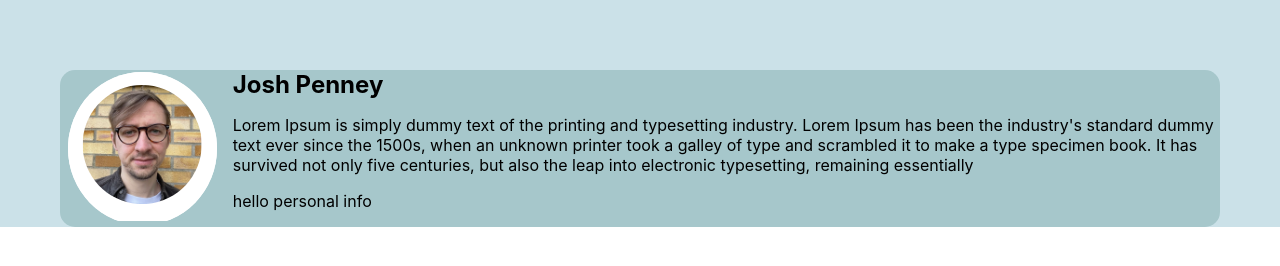
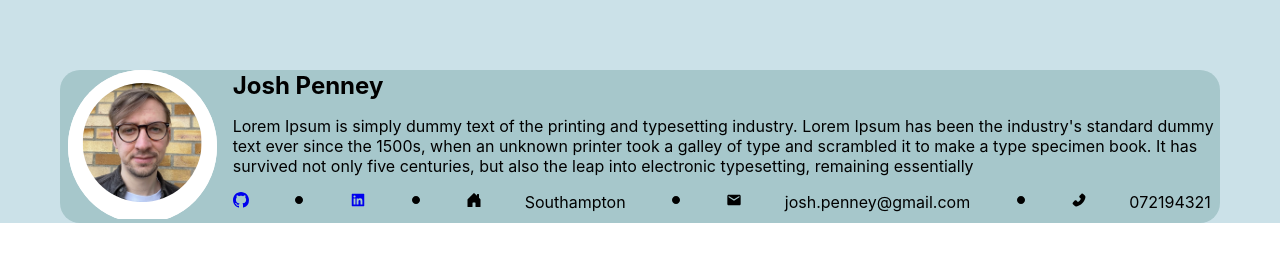
Before and after one commit to josh-p-git/josh-p-git.github.io, a React (Create React App) app: page / in a window 1280 px wide. Shown: the part 370-636 px from the top of the page. Built offline with nearby package versions, Linux system fonts and the light colour scheme.

Commit message:
added 2 more components on the personal templates also added react icons

```diff
--- a/src/App.css
+++ b/src/App.css
@@ -1,3 +1,5 @@
 .josh {
+  width: 100%;
+  height: 100%;
   background-color: #CBE1E8;
 }
--- a/src/components/Josh/Josh.css
+++ b/src/components/Josh/Josh.css
@@ -3,8 +3,6 @@
     font-weight: bold;
     margin-bottom: 16px;
 }
-
-
 
 .about {
     margin-top: 120px;
@@ -14,7 +12,7 @@
     flex-direction: row;
     background-color: #A6C7CB;
     align-items: center;
-    border-radius: 15px;
+    border-radius: 20px;
 }
 
 .profile-pic {
--- a/src/components/Josh/Josh.js
+++ b/src/components/Josh/Josh.js
@@ -1,6 +1,7 @@
 import './Josh.css';
 import ProfilePic from '../ProfilePic/ProfilePic'
 import josh from '../../images/Josh-no-colour.svg'
+import Info from '../personalInfo/Info';
 
 export default function Josh() {
     return (
@@ -9,7 +10,7 @@ export default function Josh() {
           <ProfilePic imageProp={josh} />
         </div>
         <div>
-          <div className='name'>Josh Penney</div>
+        <div className='name'>Josh Penney</div>
             <p>
             Lorem Ipsum is simply dummy text of the printing and typesetting
             industry. Lorem Ipsum has been the industry's standard dummy text
@@ -18,7 +19,13 @@ export default function Josh() {
             only five centuries, but also the leap into electronic typesetting,
             remaining essentially
             </p>
-            <p>hello personal info</p>
+            <Info
+              git={"https://github.com/josh-p-git"}
+              linkedin={"https://www.linkedin.com/in/jpenneynl/"}
+              location={"Southampton"}
+              phone={"072194321"}
+              email={"josh.penney@gmail.com"}
+              />
         </div>
       </div>
     );
--- /dev/null
+++ b/src/components/personalInfo/Info.css
@@ -0,0 +1,11 @@
+.info {
+  display: flex;
+  justify-content: space-between;
+  margin-right: 9px;
+  margin-top: 10px;
+  margin-bottom: 10px;
+}
+
+.link:visited {
+  color: inherit;
+}
--- /dev/null
+++ b/src/components/personalInfo/Info.js
@@ -0,0 +1,23 @@
+import React from "react";
+import './Info.css'
+import { GoMarkGithub } from 'react-icons/go';
+import { AiFillLinkedin } from 'react-icons/ai';
+import { BsFillHouseDoorFill } from 'react-icons/bs';
+import { MdEmail } from 'react-icons/md';
+import { AiFillPhone } from 'react-icons/ai';
+import { GoPrimitiveDot } from 'react-icons/go';
+
+
+
+
+export default function Info({ git, linkedin, location, email, phone}) {
+    return (
+      <div className="info">
+          <a className="link" target="_blank" rel="noopener noreferrer" href={git}><GoMarkGithub /></a><GoPrimitiveDot />
+          <a className="link" target="_blank" rel="noopener noreferrer" href={linkedin}><AiFillLinkedin /></a><GoPrimitiveDot />
+          <BsFillHouseDoorFill/> {location}<GoPrimitiveDot />
+          <MdEmail /> {email}<GoPrimitiveDot />
+          <AiFillPhone /> {phone}
+        </div>
+    );
+  }
```
